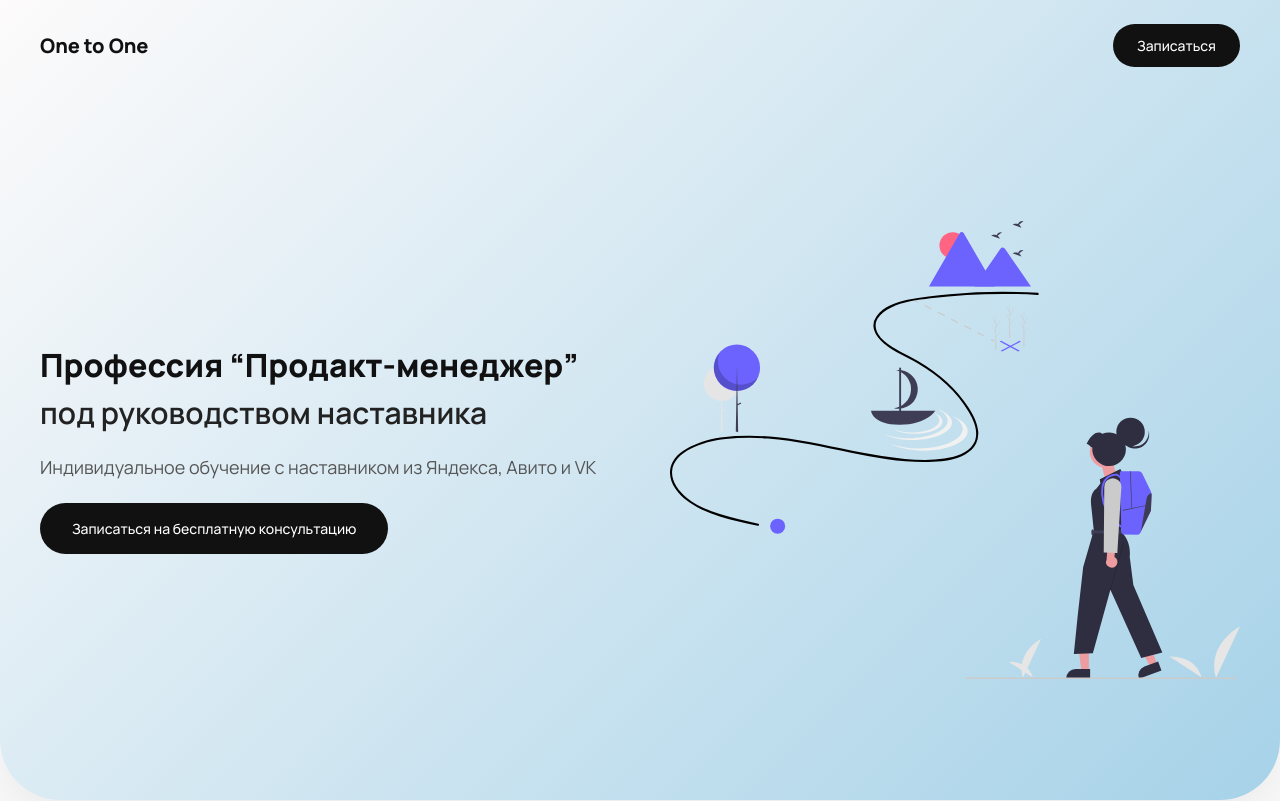
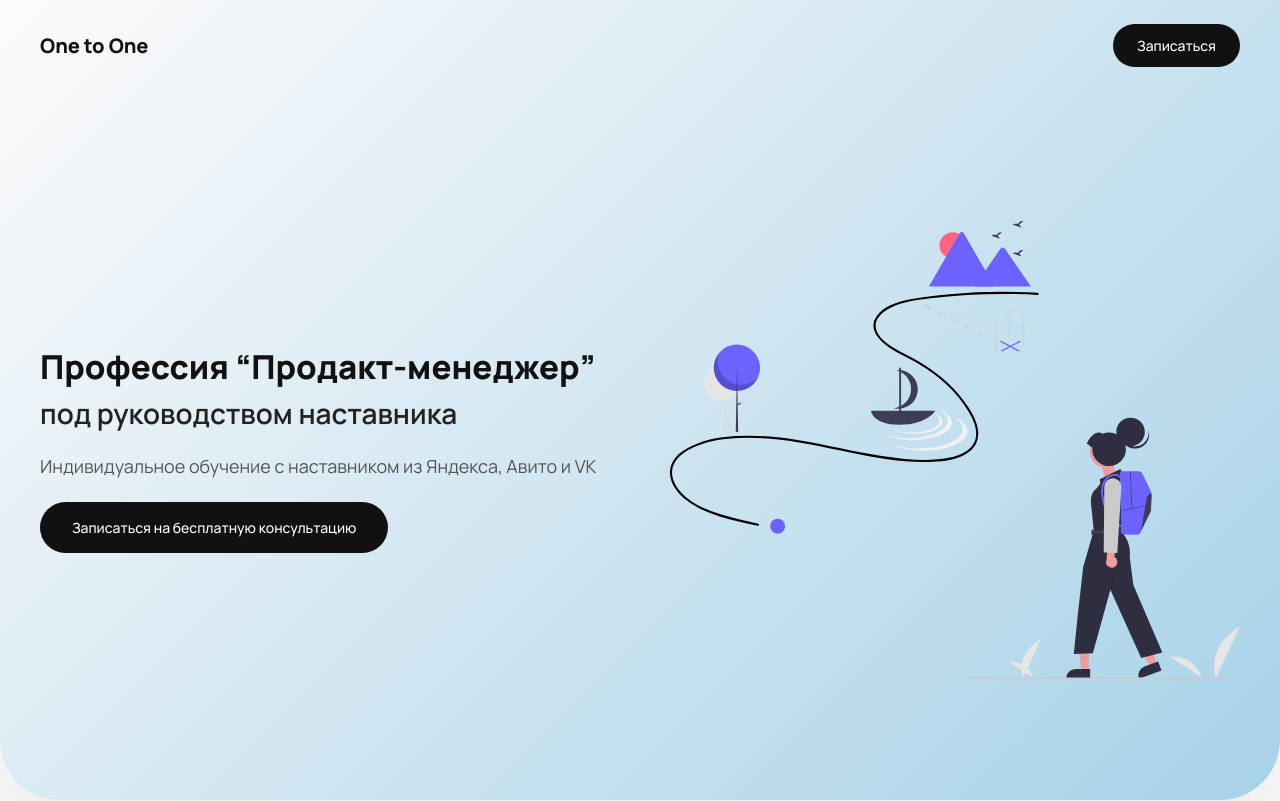
Before and after one commit to Ayraek/new-page-one-to-one, a React (Vite) app: page / in a window 1280 px wide. Shown: the top 801 px of the page. Built offline with nearby package versions, Linux system fonts and the light colour scheme.

Commit message:
Локальные правки Hero.module.css

```diff
--- a/src/components/Hero/Hero.module.css
+++ b/src/components/Hero/Hero.module.css
@@ -28,7 +28,7 @@
 }
 
 .title {
-  font-size: 32px;
+  font-size: 33px;
   font-weight: 800;
   line-height: 1.2;
   color: #111;
@@ -36,7 +36,7 @@
 
 .subtitle {
   display: block;
-  font-size: 30px;
+  font-size: 28px;
   font-weight: 600;
   margin-top: 10px;
   color: #222;
```
